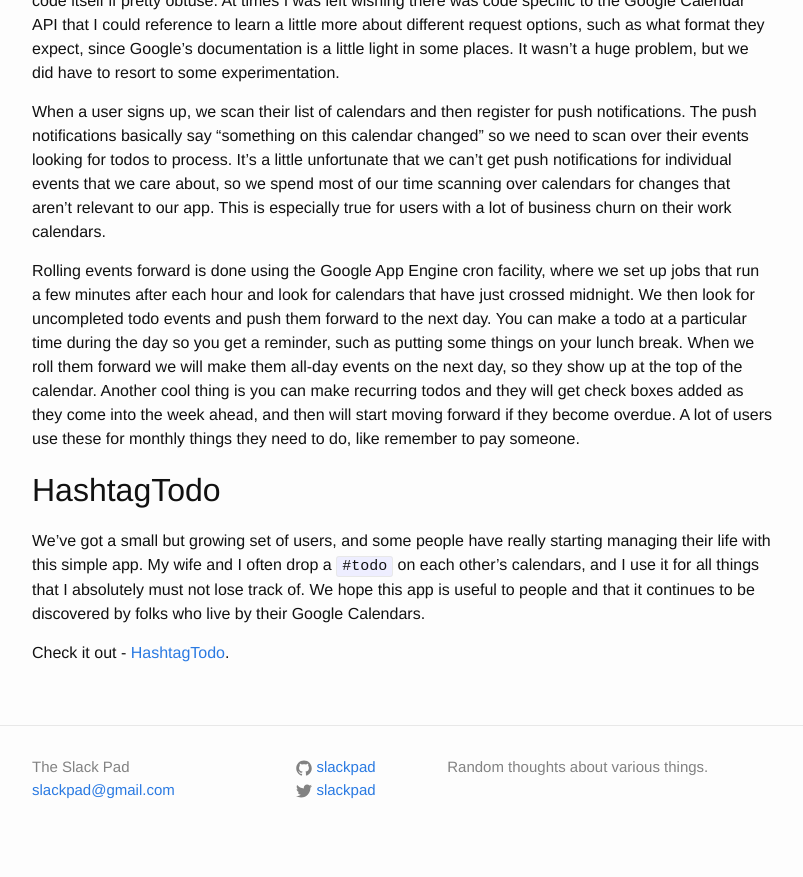
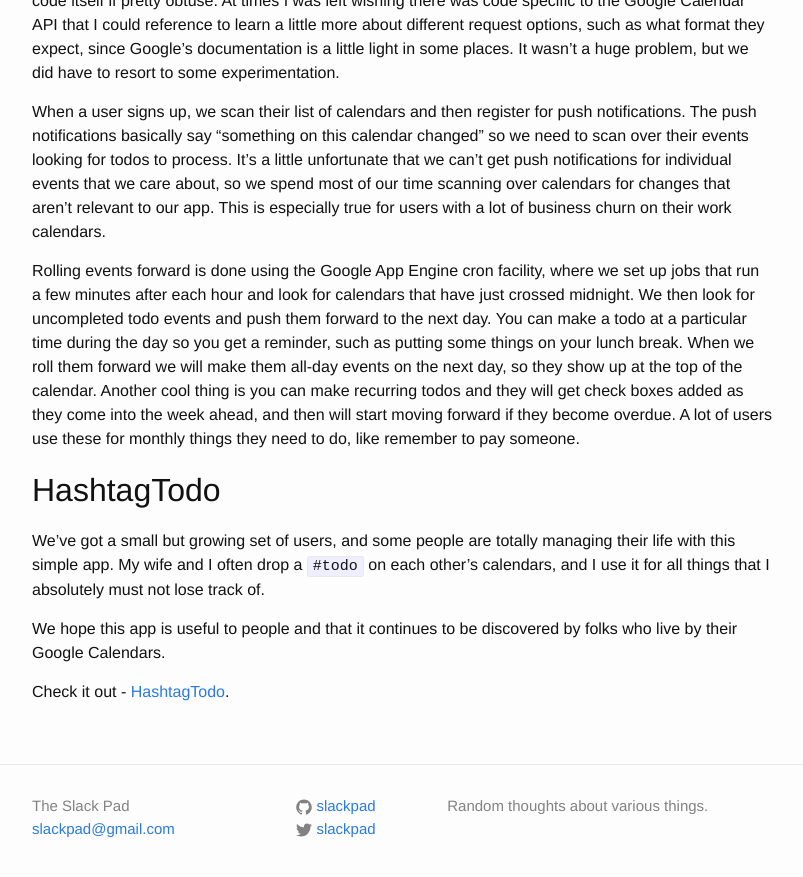
Before and after one commit to slackpad/slackpad.github.io, a Jekyll site: the page built from _posts/2015-08-14-seriously-a-todo-list.md, in a window 1280 px wide and 900 px high, scrolled down 1179 px. Shown: the top 877 px of the window, without its empty margins (238-1041 px from the left). Built offline with Jekyll 4.4.1, drawn with Linux system fonts in a browser that asks for light colours.

Commit message:
Fixes a typo.

```diff
--- a/_posts/2015-08-14-seriously-a-todo-list.md
+++ b/_posts/2015-08-14-seriously-a-todo-list.md
@@ -31,6 +31,8 @@
 HashtagTodo
 -----------
 
-We've got a small but growing set of users, and some people have really starting managing their life with this simple app. My wife and I often drop a `#todo` on each other's calendars, and I use it for all things that I absolutely must not lose track of. We hope this app is useful to people and that it continues to be discovered by folks who live by their Google Calendars.
+We've got a small but growing set of users, and some people are totally managing their life with this simple app. My wife and I often drop a `#todo` on each other's calendars, and I use it for all things that I absolutely must not lose track of.
+
+We hope this app is useful to people and that it continues to be discovered by folks who live by their Google Calendars.
 
 Check it out - [HashtagTodo](https://www.hashtagtodo.com/index.html).
```
